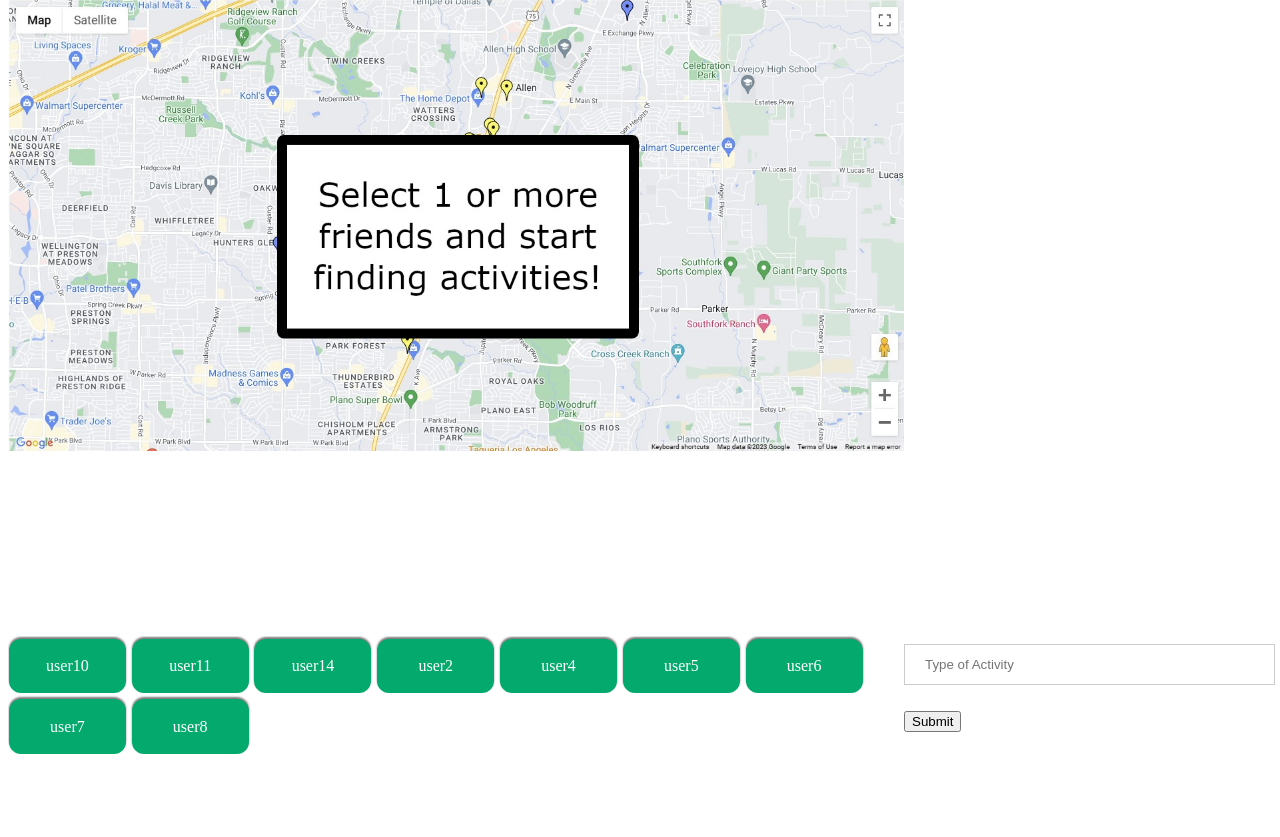
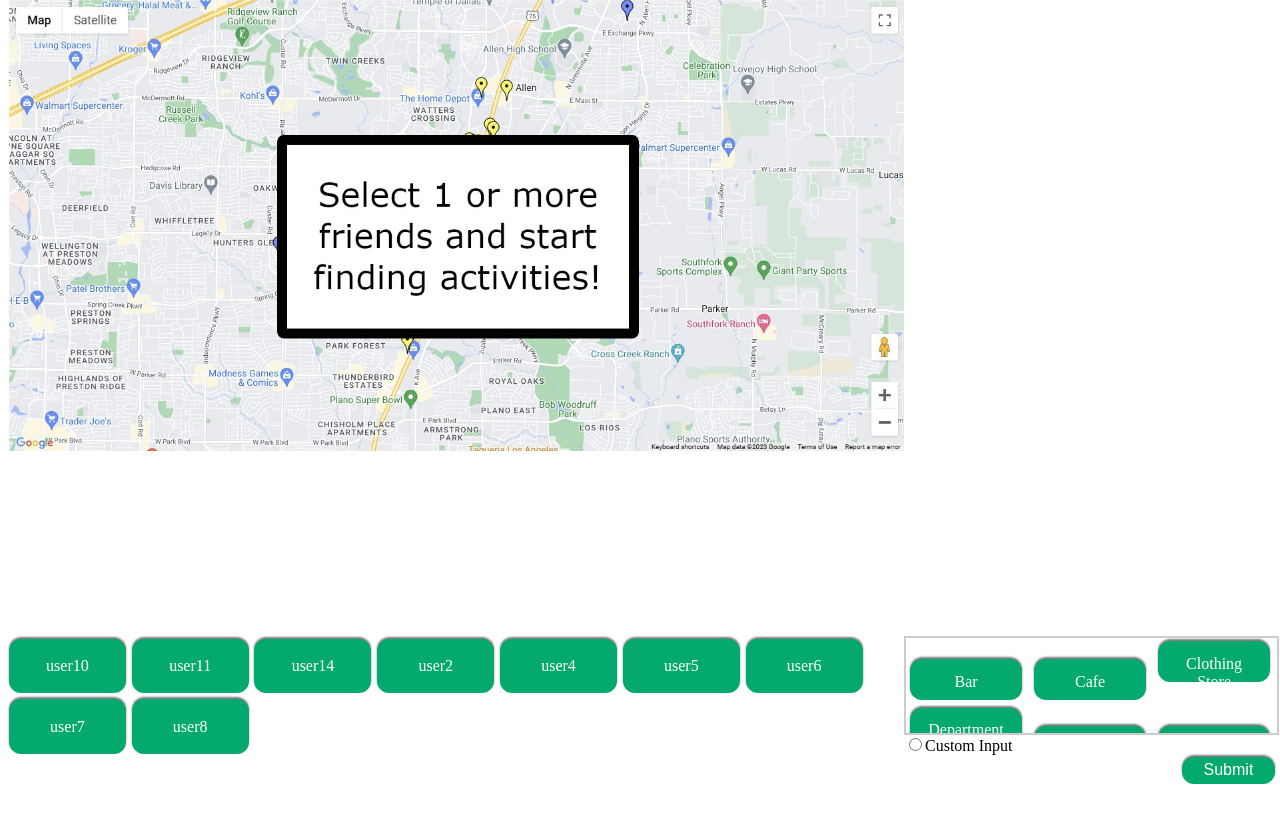
Before and after one commit to dyermaker504/MeetUp, a Flask app: page / in a window 1280 px wide. Shown: the part 73-910 px from the top of the page. Run offline with Flask 3, Linux system fonts and the light colour scheme; a user stored in the database is signed in; data comes from the database, SQL or seed files in the repository; both versions use the stored data as it was after the commit; some libraries are stand-ins or nearby versions.

Commit message:
Add Type Search, Repair Repeated Search

```diff
--- a/app.py
+++ b/app.py
@@ -24,6 +24,9 @@ def placesearch():
     activity = request.form['activity']
     if not activity:
         activity = ''
+    activitytype = request.form['activitytype']
+    if not activitytype:
+        activitytype = ''
     locations = []
     locationswithuser = []
     latlnglocations = []
@@ -46,12 +49,12 @@ def placesearch():
             locationswithuser.append(temp)
     #get the center coords of the addresses
     center_coords = get_geocenter(locations)
+    '''
     modcenter_coords = []
     modcenter_coords.append((center_coords[0],center_coords[1]))
     for locations in locations:
         latlngtuple = (locations[0],locations[1])
         latlnglocations.append(latlngtuple)
-
     distance_results = gmaps.distance_matrix(origins=latlnglocations, destinations=modcenter_coords, mode="driving")
     distance_results = distance_results.get('rows')
     maxcounter = 0
@@ -66,9 +69,10 @@ def placesearch():
         maxcounter += 1
     distancetofurthestuser = str(geodesic(modcenter_coords, latlnglocations[farthestuser], ellipsoid='WGS-84').km)
     print('User Farthest From Center: ' + str(locationswithuser[farthestuser][2]))
+    '''
     #set radius each time it's called
     results_min = 10  #how many results
-    min_radius = 1000 #meters
+    min_radius = 10000 #meters
     max_radius = 60000 #largest it will search
     search_radius = min_radius
     radius_grow_rate = 1
@@ -84,7 +88,8 @@ def placesearch():
         if safety_counter > 9:
             print("Something's wrong with the loop.")
             break
-        nearby_results = gmaps.places_nearby(center_coords, search_radius, keyword = activity, open_now=True)
+        #print(center_coords, search_radius, activity)
+        nearby_results = gmaps.places_nearby(center_coords, search_radius, type = activitytype, keyword = activity, open_now=True)
         #check the status
         query_status = nearby_results['status']
         if query_status == "ZERO_RESULTS":
@@ -102,6 +107,7 @@ def placesearch():
             radius_grow_rate -= radius_grow_rate/10  #dynamically shrink rate as radius grows larger
             #print("radius grow rate ",radius_grow_rate, "rate min ", radius_grow_rate_min)
         safety_counter += 1
+        print('Run: ' + str(safety_counter))
     #end of while
     print('Api Calls For Current Search: ' + str(safety_counter))
     nearby_results_filtered = []
@@ -112,9 +118,10 @@ def placesearch():
         nearby_results_filtered.append([results.get('name'), results.get('vicinity'), results.get('rating'), googlesearch])
         resultsgeo = results.get('geometry')
         resultsgeo = resultsgeo.get('location')
-        nearby_results_for_marker.append([resultsgeo.get('lat'), resultsgeo.get('lng'), results.get('name'), results.get('vicinity')])
+        nearby_results_for_marker.append([resultsgeo.get('lat'), resultsgeo.get('lng'), results.get('name'), results.get('vicinity'), googlesearch])
     friends = get_friends_list()
-    return render_template('index.html', friends = friends, nearby_results = nearby_results_filtered, center = center_coords, selectedlocations = locationswithuser, returnedlocations = nearby_results_for_marker)
+    hiddenusername = session['latitude'] + ',' + session['longitude'] + ',' + session['username']
+    return render_template('index.html', friends = friends, hiddenusername = hiddenusername, nearby_results = nearby_results_filtered, center = center_coords, selectedlocations = locationswithuser, returnedlocations = nearby_results_for_marker)
 
 def get_friends_list():
     if 'user_id' in session:
--- a/static/css/friendfinder.css
+++ b/static/css/friendfinder.css
@@ -89,11 +89,31 @@
 	box-shadow: 0px -2px 2px rgba(34,34,34,0.6);
 }
 
+.typelistbutton {
+	background-color: #04AA6D;
+	border: none;
+	color: white;
+	width: 23%;
+	height: 1.5vh;
+	padding: 1.5vh;
+	text-align: center;
+	text-decoration: none;
+	display: inline-block;
+	font-size: 16px;
+	margin: 1% 1%;
+	border-radius: 12px;
+	box-shadow: 0px -2px 2px rgba(34,34,34,0.6);
+}
+
 .friendclass input {
 	display: none;
 }
 
 .friendclass input:checked + .friendbutton {
+	background: red;
+}
+
+.friendclass input:checked + .typelistbutton {
 	background: red;
 }
 
@@ -152,11 +172,33 @@
 	box-shadow: 0px -2px 2px rgba(34,34,34,0.6);
 }
 
+.submitsearchbutton {
+	background-color: #04AA6D;
+	border: none;
+	color: white;
+	width: 25%;
+	padding: .5vh;
+	float: right;
+	text-align: center;
+	text-decoration: none;
+	display: inline-block;
+	font-size: 16px;
+	margin: .35% .1%;
+	border-radius: 12px;
+	box-shadow: 0px -2px 2px rgba(34,34,34,0.6);
+}
+
 .mapfillerimage {
 	width: 100%;
 	height: auto;
 }
 
+.typelistcontainer {
+	border:2px solid #ccc;
+	width:100%;
+	height: 50%;
+	overflow-y: scroll;
+}
 
 /*assign full width inputs*/
 input[type=text],
@@ -167,6 +209,10 @@ input[type=password] {
 	display: inline-block;
 	border: 1px solid #ccc;
 	box-sizing: border-box;
+}
+
+#activity {
+	display:none;
 }
 
 /*set a style for the buttons*/
--- a/templates/index.html
+++ b/templates/index.html
@@ -20,6 +20,21 @@
 			});
 		});
 	</script>
+    <script>
+		$(document).ready(function() {
+		   $('input[type="radio"]').click(function() {
+			   if($(this).attr('id') == 'customradio') {
+					$('#activity').show();
+					$('#customradio').hide();
+			   }
+
+			   else {
+					$('#activity').hide();
+					$('#customradio').show();
+			   }
+		   });
+		});
+    </script>
 	{% if session.get('user_id') %}
     <script>
         var modal = document.getElementById('id01');
@@ -46,7 +61,7 @@
 			['Center Point', {{ center[0] }}, {{ center[1] }}, 2]
 			{% for returnedlocations in returnedlocations %}
 				,
-				['<a href="#{{ returnedlocations[2] }}">{{ returnedlocations[2] }}</a><p>{{ returnedlocations[3] }}</p>',   {{ returnedlocations[0] }}, {{ returnedlocations[1] }}, 1]
+				['<a href="#{{ returnedlocations[2] }}">{{ returnedlocations[2] }}</a><p>{{ returnedlocations[3] }}</p><a href="https://www.google.com/search?q={{ returnedlocations[4] }}">Go to Google Search for more info.</a>',   {{ returnedlocations[0] }}, {{ returnedlocations[1] }}, 1]
 			{% endfor %}
 			{% for selectedlocations in selectedlocations %}
 				,
@@ -154,9 +169,84 @@
 						{% endfor %}
 					</div>
 					<div class="SearchArea">
-						<input type="text" id="activity" name="activity" placeholder="Type of Activity"><br><br>
+						<div class="typelistcontainer">
+							<span style="display: inline;" class="friendclass">
+								<label>
+									<input class="typeboxes" type="radio" name="activitytype" value="bar"/>
+									<span class="typelistbutton">Bar</span>
+								<label/>
+							</span>
+							<span style="display: inline;" class="friendclass">
+								<label>
+									<input class="typeboxes" type="radio" name="activitytype" value="cafe"/>
+									<span class="typelistbutton">Cafe</span>
+								<label/>
+							</span>
+							<span style="display: inline;" class="friendclass">
+								<label>
+									<input class="typeboxes" type="radio" name="activitytype" value="clothing_store"/>
+									<span class="typelistbutton">Clothing Store</span>
+								<label/>
+							</span>
+							<span style="display: inline;" class="friendclass">
+								<label>
+									<input class="typeboxes" type="radio" name="activitytype" value="department_store"/>
+									<span class="typelistbutton">Department Store</span>
+								<label/>
+							</span>
+							<span style="display: inline;" class="friendclass">
+								<label>
+									<input class="typeboxes" type="radio" name="activitytype" value="gym"/>
+									<span class="typelistbutton">Gym</span>
+								<label/>
+							</span>
+							<span style="display: inline;" class="friendclass">
+								<label>
+									<input class="typeboxes" type="radio" name="activitytype" value="hair_care"/>
+									<span class="typelistbutton">Hair Stylist</span>
+								<label/>
+							</span>
+							<span style="display: inline;" class="friendclass">
+								<label>
+									<input class="typeboxes" type="radio" name="activitytype" value="park"/>
+									<span class="typelistbutton">Park</span>
+								<label/>
+							</span>
+							<span style="display: inline;" class="friendclass">
+								<label>
+									<input class="typeboxes" type="radio" name="activitytype" value="restaurant"/>
+									<span class="typelistbutton">Restaurant</span>
+								<label/>
+							</span>
+							<span style="display: inline;" class="friendclass">
+								<label>
+									<input class="typeboxes" type="radio" name="activitytype" value="beauty_salon"/>
+									<span class="typelistbutton">Salon</span>
+								<label/>
+							</span>
+							<span style="display: inline;" class="friendclass">
+								<label>
+									<input class="typeboxes" type="radio" name="activitytype" value="shoe_store"/>
+									<span class="typelistbutton">Shoe Store</span>
+								<label/>
+							</span>
+							<span style="display: inline;" class="friendclass">
+								<label>
+									<input class="typeboxes" type="radio" name="activitytype" value="shopping_mall"/>
+									<span class="typelistbutton">Shopping Mall</span>
+								<label/>
+							</span>
+							<span style="display: inline;" class="friendclass">
+								<label>
+									<input class="typeboxes" type="radio" name="activitytype" value="tourist_attraction"/>
+									<span class="typelistbutton">Tourist Attraction</span>
+								<label/>
+							</span>
+						</div>
+						<input class="typeboxes" type="radio" id="customradio" name="activitytype" value="">Custom Input</input>
+						<input type="text" id="activity" name="activity" placeholder="Type of Activity" value=""><br>
 						<input type="hidden" id="hiddenusername" name="hiddenusername" value="{{ hiddenusername }}">
-						<input type="submit" value="Submit">
+						<input type="submit" value="Submit" class="submitsearchbutton">
 					</div>
 				</div>
 			</form>
@@ -164,12 +254,10 @@
 		{% endif %}
 	</div>
     <div id="id01" class="modal">
-
         <form class="modal-content animate" method="POST" action="{{ url_for('login') }}">
             <div class="imgcontainer">
                 <span onclick="document.getElementById('id01').style.display='none'" class="close" title="Close Modal">&times;</span>
             </div>
-
             <div class="containermodal">
                 <label><b>Username</b></label>
                 <input type="text" placeholder="Enter Username" name="username" required>
@@ -179,19 +267,16 @@
 
                 <button type="submit">Login</button>
             </div>
-
             <div class="containermodal" style="background-color:#f1f1f1">
                 <button type="button" onclick="document.getElementById('id01').style.display='none'" class="cancelbtn">Cancel</button>
             </div>
         </form>
     </div>
     <div id="id02" class="modal">
-
         <form class="modal-content animate" method="POST" action="{{ url_for('register') }}">
             <div class="imgcontainer">
                 <span onclick="document.getElementById('id02').style.display='none'" class="close" title="Close Modal">&times;</span>
             </div>
-
             <div class="containermodal">
                 <label><b>Username</b></label>
                 <input type="text" placeholder="Enter Username" name="regusername" required>
@@ -204,10 +289,6 @@
 
                 <button type="submit">Register</button>
             </div>
-
-            <div class="containermodal" style="background-color:#f1f1f1">
-                <button type="button" onclick="document.getElementById('id01').style.display='none'" class="cancelbtn">Cancel</button>
-            </div>
         </form>
     </div>
 </body>
```
Also changed, not shown: friendfinder.db.
